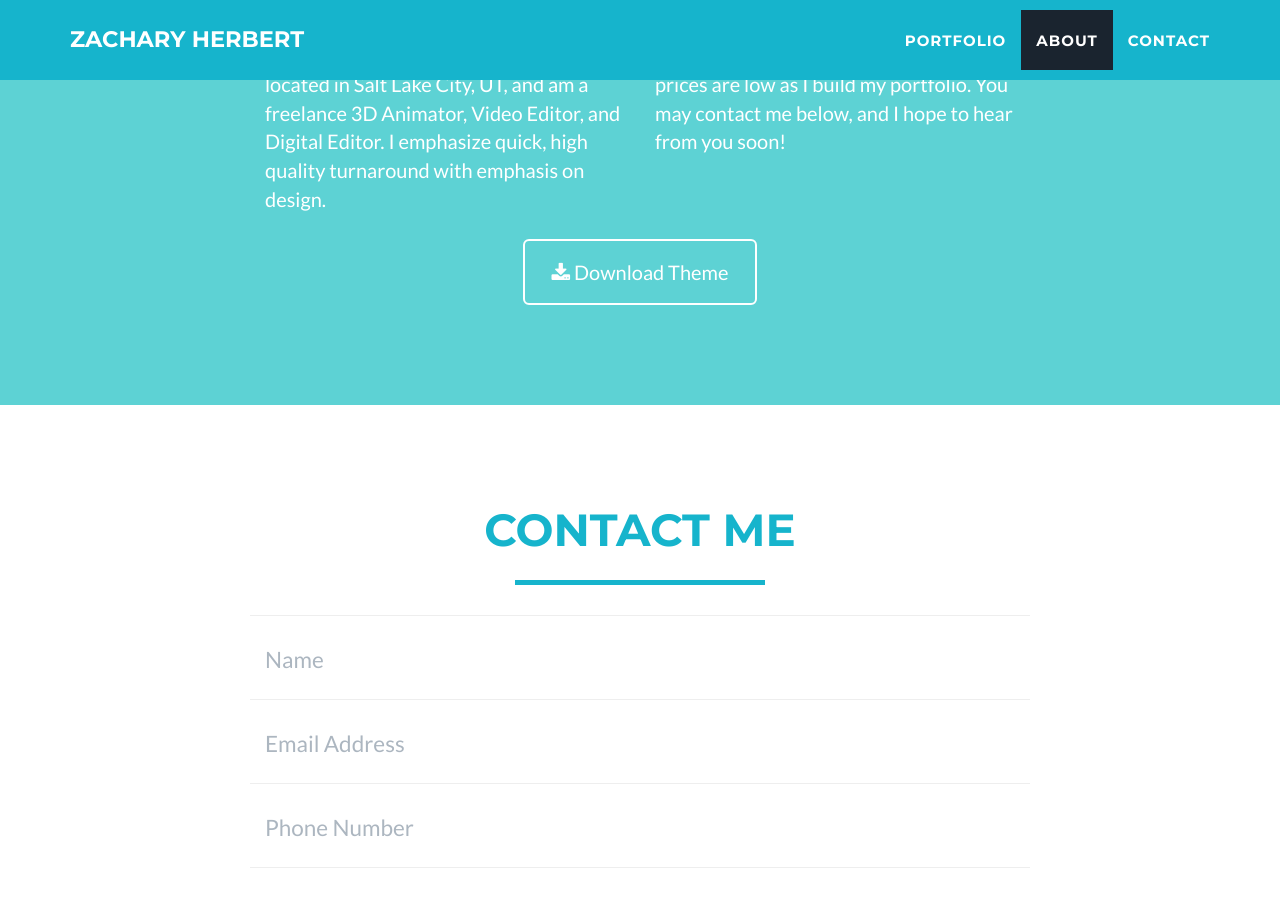
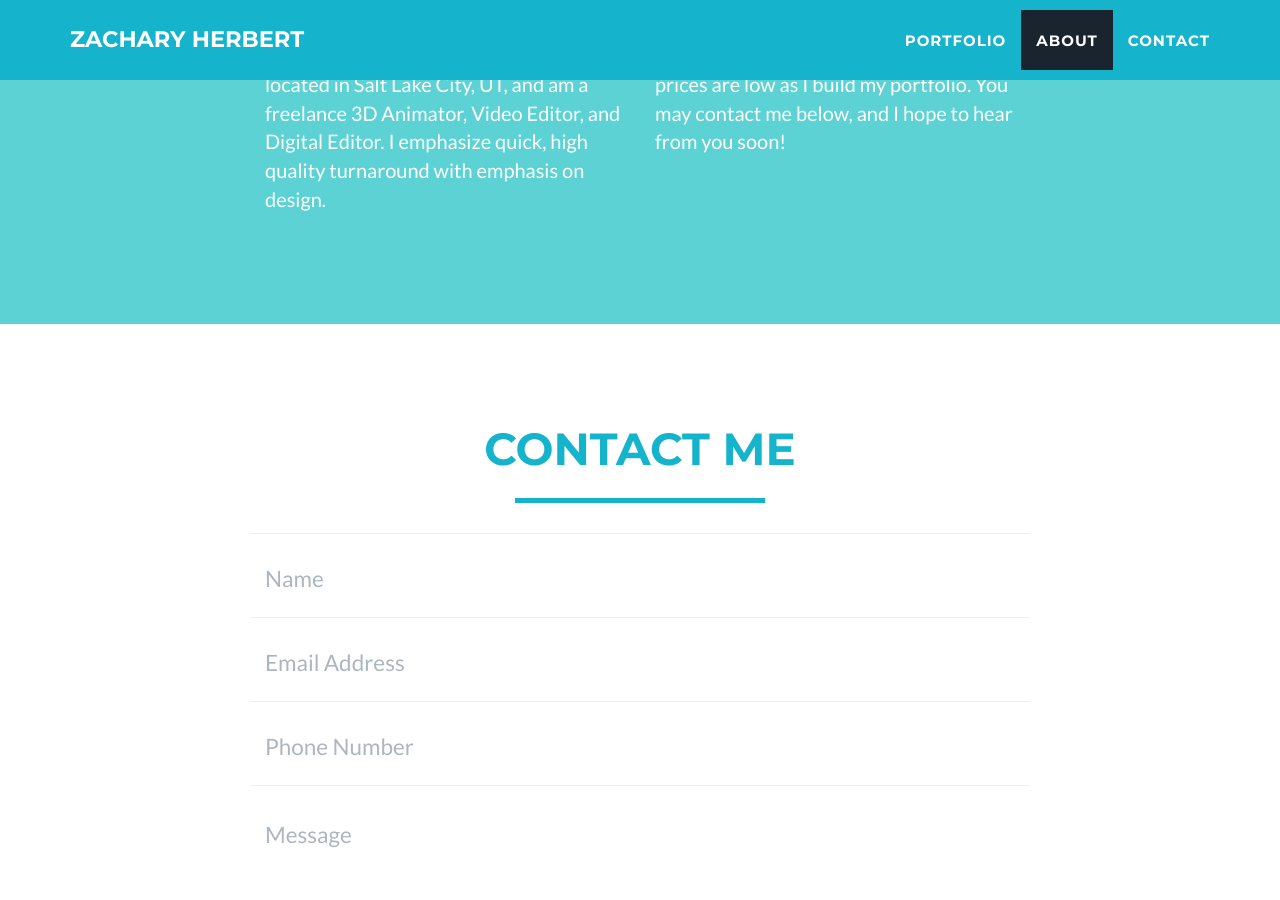
Before and after one commit to derpalicious/derpalicious.github.io, a Jekyll site: the page built from index.html, in a window 1280 px wide and 900 px high, scrolled down 1564 px. Built offline with Jekyll 4.4.1, drawn with Linux system fonts in a browser that asks for light colours.

Commit message:
Commented Out Download Button

```diff
--- a/_includes/about.html
+++ b/_includes/about.html
@@ -14,9 +14,9 @@
                 <div class="col-lg-4">
                     <p>I am newly out of the water, and so my prices are low as I build my portfolio. You may contact me below, and I hope to hear from you soon!</p>
                 </div>
-                <div class="col-lg-8 col-lg-offset-2 text-center">
+              <!-- About Section  <div class="col-lg-8 col-lg-offset-2 text-center">
                     <a href="#" class="btn btn-lg btn-outline">
-                        <i class="fa fa-download"></i> Download Theme
+                        <i class="fa fa-download"></i> Download Theme -->
                     </a>
                 </div>
             </div>
```
